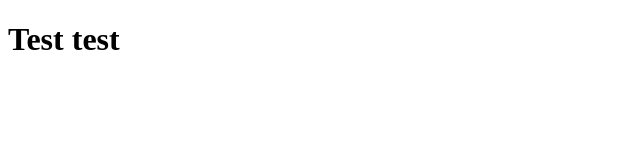
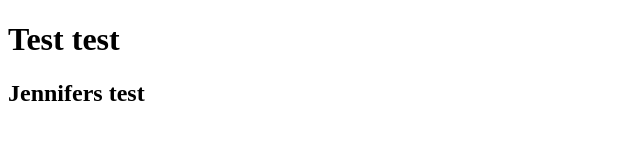
Before and after one commit to jenniferjoyce94/projektarbete, a plain HTML site: page index.html in a window 1280 px wide. Shown: the whole page, without its empty margins (0-640 px from the left). Drawn offline with Linux system fonts and the light colour scheme.

Commit message:
Jennifer test

```diff
--- a/index.html
+++ b/index.html
@@ -12,6 +12,6 @@
 <body>
 
     <h1>Test test</h1>
-
+    <h2>Jennifers test </h2>
 </body>
 </html>
```
